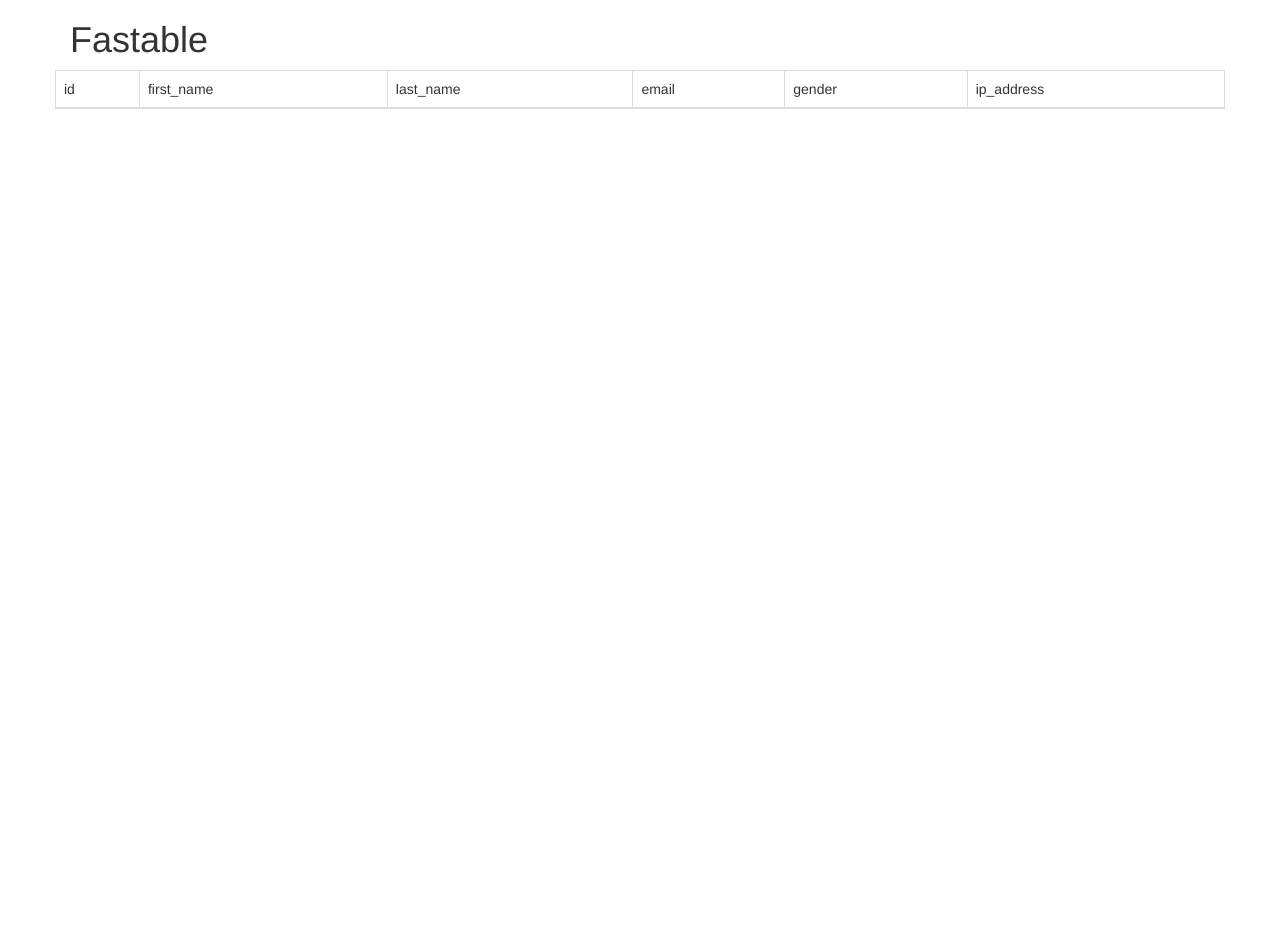
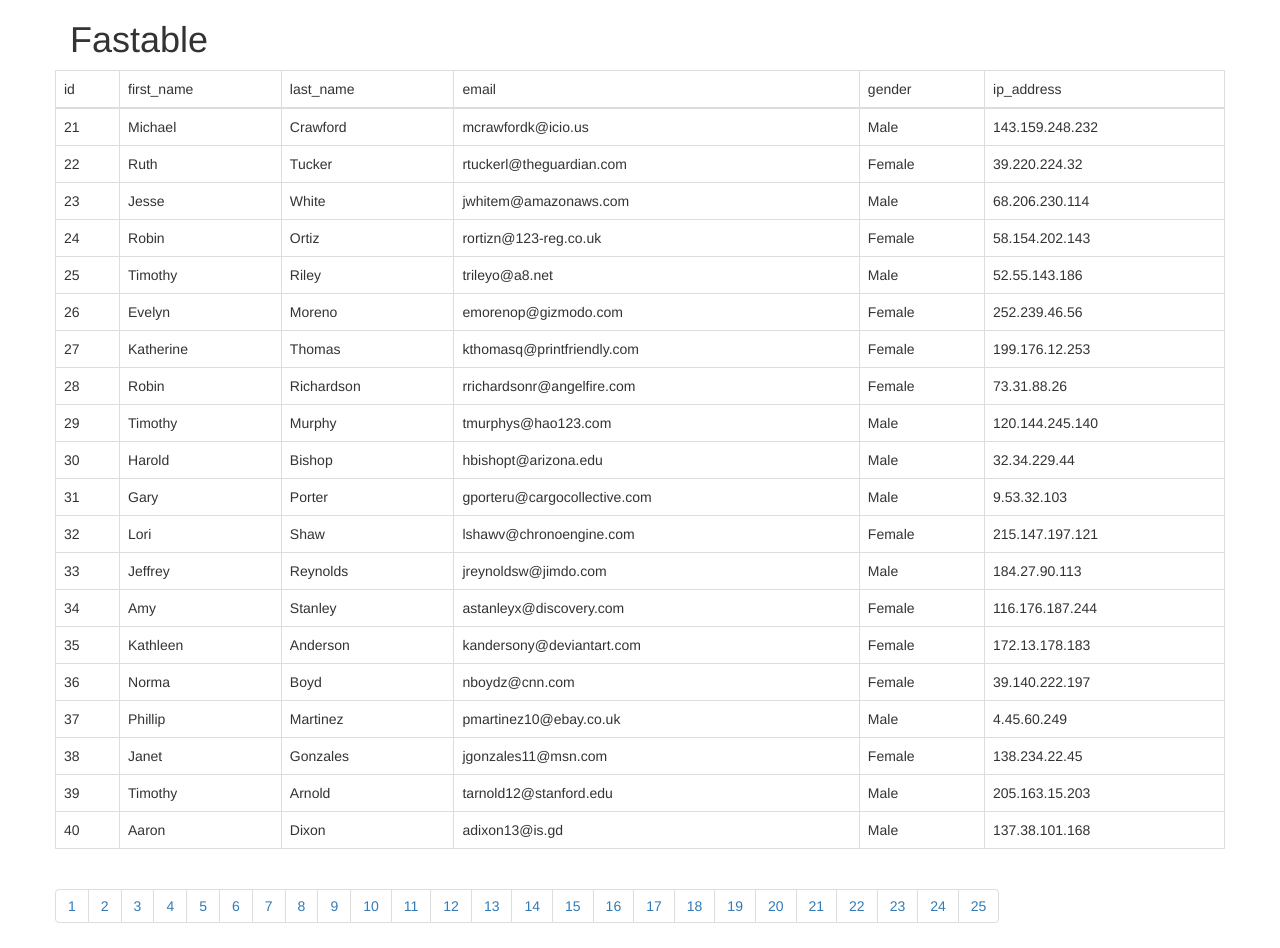
Before and after one commit to jtlowe/fastable, a website: page index.html in a window 1280 px wide. Before the commit the page ends 800 px from the top, so only its background shows below. Drawn offline with nearby package versions, Linux system fonts and the light colour scheme.

Commit message:
Adding initial paging code

```diff
--- a/index.html
+++ b/index.html
@@ -3,7 +3,7 @@
 
 <head>
     <meta charset="utf-8">
-	<title>TableIt</title>
+    <title>Fastable</title>
     <link rel="stylesheet" href="https://maxcdn.bootstrapcdn.com/bootstrap/3.3.7/css/bootstrap.min.css">
     <script src="/dist/fastable.js"></script>
 </head>
@@ -21,7 +21,7 @@
         function getData(successCallback) {
             // get fake data
             var request = new XMLHttpRequest();
-            request.open('GET', '/test/mock_data_2500.json', true);
+            request.open('GET', '/test/mock_data_0500.json', true);
 
             request.onload = function() {
                 if (request.status >= 200 && request.status < 400) {
@@ -42,7 +42,8 @@
         this.getData(function (data) {
             var fastable = new Fastable({
                 container: document.getElementById('fastable-wrapper'),
-                data: data
+                data: data,
+                limit: 20
             });
         });
     </script>
--- a/src/fastable.ts
+++ b/src/fastable.ts
@@ -1,27 +1,44 @@
 interface FastableOptions {
     container: HTMLElement;
-    data: Object;
+    data: Array<Object>;
+    limit: number;
 }
 
 class Fastable {
     container: HTMLElement;
-    table: HTMLElement;
-    data: Object;
+    table: HTMLTableElement;
+    data: Array<Object>;
+    dom: Object;
+    limit: number;
+    currentPage: number = 1;
 
     constructor(options: FastableOptions) {
         if (options === void 0) { return; }
         this.container = options.container;
         this.data = options.data;
+        this.limit = options.limit != undefined ? options.limit : 0;
 
         this.create();
     }
 
     create() {
+        console.time();
         this.table = document.createElement('table');
         this.table.setAttribute('class', 'fastable table table-bordered');
         this.container.appendChild(this.table);
 
+        this.dom = {
+            type: 'table', props: { 'class': 'fastable table table-bordered' }, children: []
+        }
+
         this.createHeader();
+        this.createRows();
+
+        if (this.limit > 0) {
+            this.createPaging();
+        }
+
+        console.timeEnd();
     }
 
     createHeader() {
@@ -41,4 +58,73 @@
 
         this.table.appendChild(thead);
     }
+
+    shouldPage(): boolean {
+        var pageIt: boolean = false;
+
+        if (this.limit > 0 && this.data.length > this.limit) {
+            pageIt = true
+        }
+
+        return pageIt;
+    }
+
+    createPaging() {
+        var pagingList = document.createElement("ul");
+        var pageCount: number = Math.ceil(this.data.length / this.limit);
+
+        pagingList.className = "pagination";
+
+        for (var i = 1; i <= pageCount; i++) {
+            var listItem = document.createElement("li");
+            var link = document.createElement('a');
+            link.textContent = i.toString();
+
+            listItem.appendChild(link);
+            pagingList.appendChild(listItem);
+        }
+
+        this.container.appendChild(pagingList);
+
+        pagingList.addEventListener("click", function (e: Event): void {
+            if (e.srcElement && e.srcElement.nodeName == "A") {
+                // List item found!  Output the ID!
+                console.log("List item was clicked!");
+            }
+        });
+    }
+
+    createRows() {
+        var tbody = document.createElement('tbody');
+        // var length: number = this.shouldPage() ? this.currentPage * this.data.length + this.limit : this.data.length;
+
+        var length = this.data.length;
+        var pageLength = this.shouldPage() ? this.limit : length;
+        var startIndex = this.currentPage * this.limit;
+
+        console.log(length, pageLength, startIndex)
+
+        for (var i = 0; i < pageLength; i++) {
+            var row: HTMLTableRowElement = this.createRow(this.data[startIndex + i]);
+            tbody.appendChild(row);
+        }
+
+        this.table.appendChild(tbody);
+    }
+
+    createRow(data: Object): HTMLTableRowElement {
+        var row: HTMLTableRowElement = document.createElement('tr');
+
+        var keys = Object.keys(data)
+        var i = keys.length;
+
+        while (i--) {
+            var position = 5 - i;
+            var cell = document.createElement('td');
+            cell.textContent = data[keys[position]];
+            row.appendChild(cell);
+        }
+
+        return row;
+    }
 }
```
Also changed, not shown: dist/fastable.js. Lines whose indentation alone changed are shown as unchanged.
